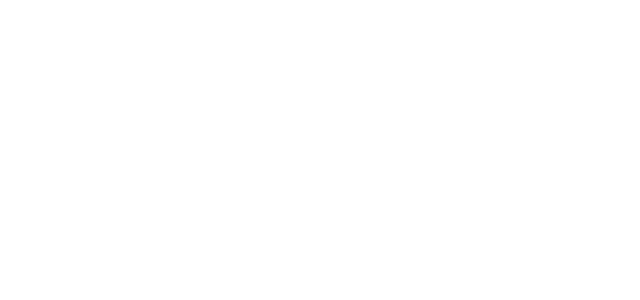
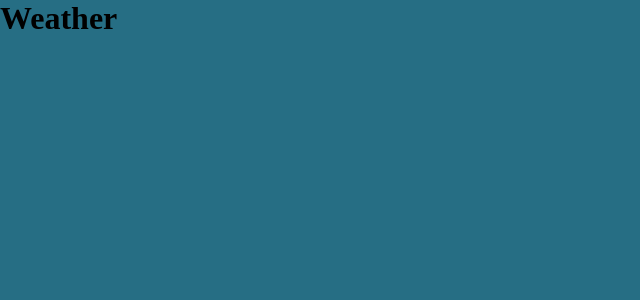
Before and after one commit to Christy-ED/Simple-Weather-App, a React (Vite) app: page / in a window 1280 px wide. Shown: the top 300 px of the page, without its empty margins (0-640 px from the left). Built offline with nearby package versions, Linux system fonts and the light colour scheme.

Commit message:
setting up the webpage

```diff
--- a/src/App.jsx
+++ b/src/App.jsx
@@ -1,8 +1,12 @@
 import React from 'react'
+import Weather from './components/Weather'
 
 const App = () => {
   return (
-    <div></div>
+    <div className='app'>
+
+      <Weather/>
+    </div>
   )
 }
 
--- /dev/null
+++ b/src/components/Weather.jsx
@@ -0,0 +1,14 @@
+import React from 'react'
+import './Weather.css'
+
+const Weather = () => {
+  return (
+    <div>
+
+       <h1>Weather</h1>
+
+        </div>
+  )
+}
+
+export default Weather
--- a/src/index.css
+++ b/src/index.css
@@ -3,3 +3,10 @@
   padding: 0;
   box-sizing: border-box;
 }
+.app{
+
+  min-height: 100vh;
+  display: grid;  /* the weather app will go in center of the web page */
+  background: #266e84;
+
+}
```
Also changed, not shown: index.html (line endings or trailing spaces), src/components/Weather.css (added).
